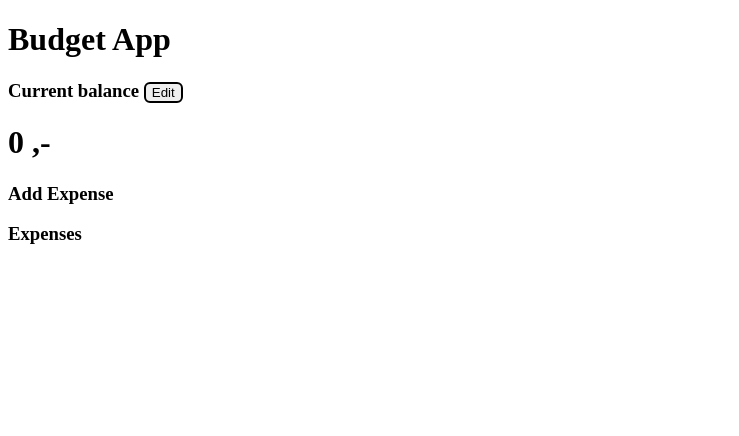
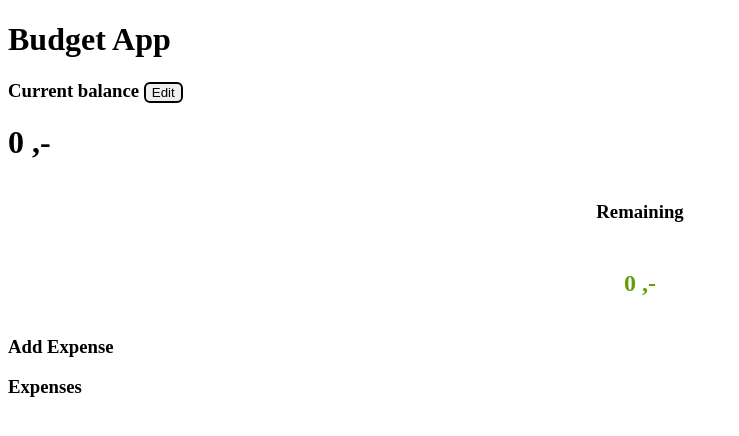
Before and after one commit to Chukannoli/React-budget-tracker, a React (Vite) app: page / in a window 1280 px wide. Shown: the top 436 px of the page, without its empty margins (0-739 px from the left). Built offline with nearby package versions, Linux system fonts and the light colour scheme.

Commit message:
Importing and styling remaing component

```diff
--- a/src/App.jsx
+++ b/src/App.jsx
@@ -1,5 +1,6 @@
 import "./App.css";
 import { Budget } from "./components/Budget/Budget";
+import { Remaining } from "./components/Remaining/Remaining";
 import { AppProvider } from "./context/AppContext";
 
 function App() {
@@ -14,7 +15,7 @@ function App() {
             </div>
             <div className="budget-stats">
               <div className="remaining-container">
-
+                <Remaining/>
               </div>
               <div className="expense-total">
 
--- /dev/null
+++ b/src/components/Remaining/Remaining.jsx
@@ -0,0 +1,17 @@
+import React from 'react'
+import { useContext } from 'react'
+import { AppContext } from '../../context/AppContext'
+import styles from './Remaining.module.css'
+
+export const Remaining = () => {
+	const {expenses, budget} = useContext(AppContext)
+	const totalExpenses = expenses.reduce((total, item)=>{
+		return (total = total + item.cost)
+	}, 0);
+  return (
+	 <div className={styles.remainingContainer}>
+		<h3>Remaining</h3>
+		<h2>{budget - totalExpenses} ,-</h2>
+	 </div>
+  )
+}
--- /dev/null
+++ b/src/components/Remaining/Remaining.module.css
@@ -0,0 +1,10 @@
+.remainingContainer{
+	display: flex;
+	flex-direction: column;
+	justify-content: center;
+	align-items: center;
+	gap: 0.5rem;
+}
+.remainingContainer h2{
+	color: #649e0d;
+ }
```
